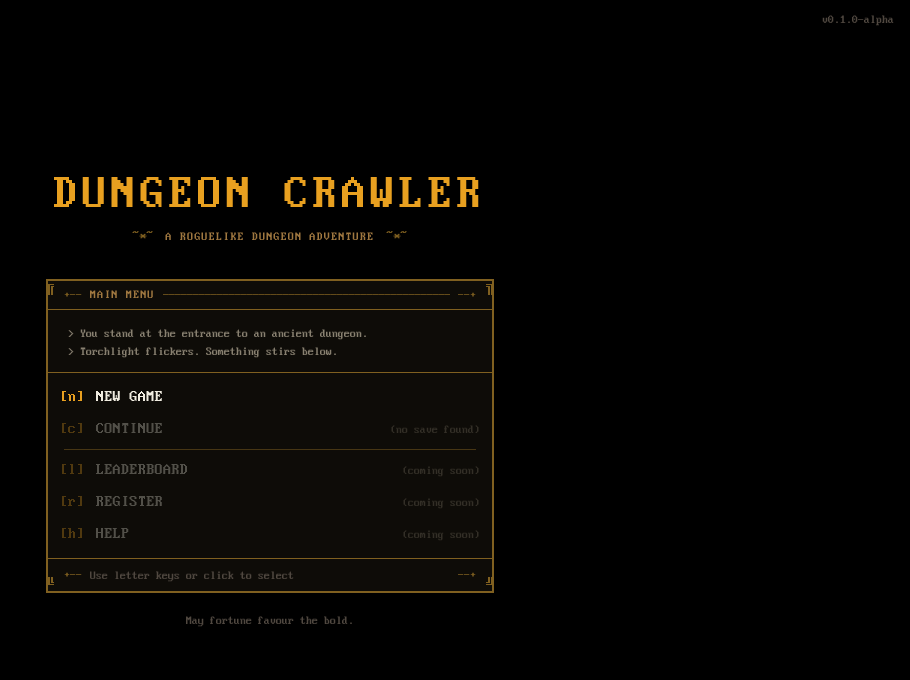
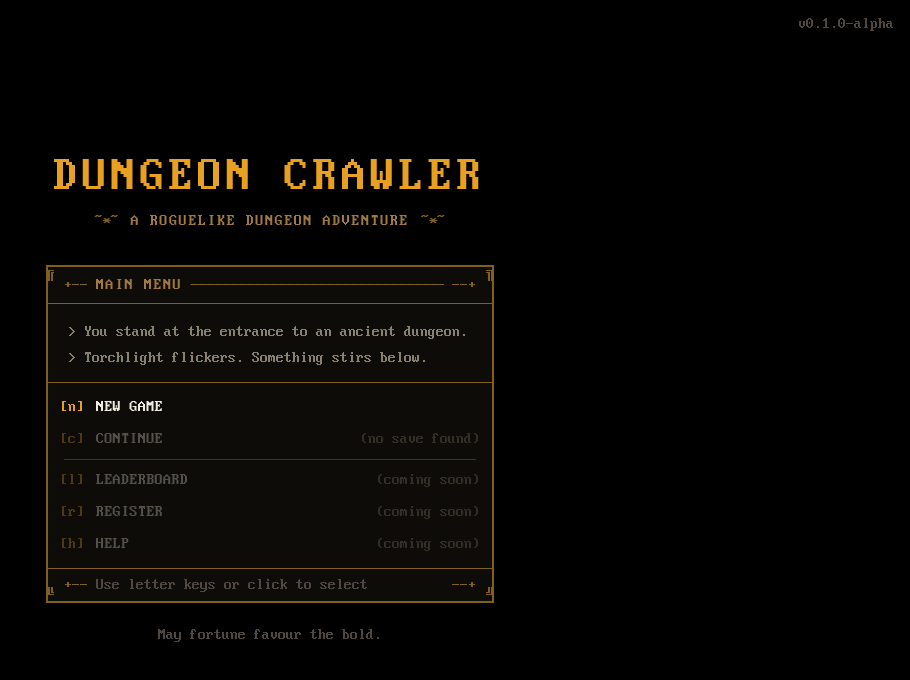
Before and after one commit to ifancyabroad/dungeon-crawler, a React (Vite) app in the folder apps/web/: page / in a window 1280 px wide. Shown: the top 680 px of the page, without its empty margins (370-1280 px from the left). Built offline with nearby package versions, Linux system fonts and the light colour scheme; no server answers.

Commit message:
Update font sizes

```diff
--- a/apps/web/src/components/Card.tsx
+++ b/apps/web/src/components/Card.tsx
@@ -19,7 +19,7 @@ export function Card({ children, title, className = "", variant = "default" }: C
 		<div className={containerClasses.trim()}>
 			{title != null && (
 				<div className="border-b-2 border-border px-4 py-2">
-					<span className="text-sm text-primary">{title}</span>
+					<span className="text-primary">{title}</span>
 				</div>
 			)}
 			<div className="p-4">{children}</div>
--- a/apps/web/src/components/DebugDrawer.tsx
+++ b/apps/web/src/components/DebugDrawer.tsx
@@ -65,7 +65,7 @@ export default function DebugDrawer({ open, onClose }: DebugDrawerProps) {
 			>
 				<div className="sticky top-0 z-10 border-b-2 border-border bg-bg-surface/95 backdrop-blur">
 					<div className="flex items-center justify-between px-4 py-3">
-						<h2 className="text-sm font-semibold text-text">Debug</h2>
+						<h2 className="text-text">Debug</h2>
 						<Button
 							variant="ghost"
 							size="icon"
--- a/apps/web/src/components/Input.tsx
+++ b/apps/web/src/components/Input.tsx
@@ -29,7 +29,7 @@ export function Input({ label, error, className = "", id, ...rest }: InputProps)
 			{error && (
 				<p
 					id={inputId ? `${inputId}-error` : undefined}
-					className="mt-1 text-sm text-error"
+					className="mt-1 text-error"
 					role="alert"
 				>
 					{error}
--- a/apps/web/src/components/Label.tsx
+++ b/apps/web/src/components/Label.tsx
@@ -6,7 +6,7 @@ type LabelProps = ComponentPropsWithoutRef<"label"> & {
 
 export function Label({ children, className = "", required, ...rest }: LabelProps) {
 	return (
-		<label className={`block text-sm text-text-label mb-1 ${className}`.trim()} {...rest}>
+		<label className={`block text-text-label mb-1 ${className}`.trim()} {...rest}>
 			{children}
 			{required && (
 				<span className="text-error ml-0.5" aria-hidden>
--- a/apps/web/src/components/LevelUpModal.tsx
+++ b/apps/web/src/components/LevelUpModal.tsx
@@ -26,8 +26,8 @@ export function LevelUpModal() {
 					</p>
 					<div className="border-t border-border pt-3">
 						<div className="flex justify-between">
-							<span className="text-sm text-text-label">HP gained</span>
-							<span className="text-sm text-hp-text">+{current.hpGained}</span>
+							<span className="text-text-label">HP gained</span>
+							<span className="text-hp-text">+{current.hpGained}</span>
 						</div>
 					</div>
 				</div>
--- a/apps/web/src/components/Modal.tsx
+++ b/apps/web/src/components/Modal.tsx
@@ -56,10 +56,7 @@ export function Modal({ open, onClose, title, children, footer, className = "" }
 					{/* ReactNode title fallback (non-string) */}
 					{title != null && titleString == null && (
 						<div className="shrink-0 border-b border-border px-4 py-2">
-							<h2
-								id="modal-title"
-								className="text-primary text-xs uppercase tracking-widest"
-							>
+							<h2 id="modal-title" className="text-primary uppercase tracking-widest">
 								{title}
 							</h2>
 						</div>
--- a/apps/web/src/components/PanelBox.tsx
+++ b/apps/web/src/components/PanelBox.tsx
@@ -49,17 +49,17 @@ export function PanelBox({ children, title, footer, glow = false, className = ""
 			{/* Title bar */}
 			{title != null && (
 				<div className="border-b border-border px-4 py-1.5 flex items-center gap-2 overflow-hidden">
-					<span className="text-border font-mono text-xs select-none shrink-0">+--</span>
-					<span className="text-text-label font-mono text-xs tracking-widest uppercase shrink-0">
+					<span className="text-border font-mono select-none shrink-0">+--</span>
+					<span className="text-text-label font-mono tracking-widest uppercase shrink-0">
 						{title}
 					</span>
 					<span
-						className="text-border font-mono text-xs select-none flex-1 overflow-hidden whitespace-nowrap"
+						className="text-border font-mono select-none flex-1 overflow-hidden whitespace-nowrap"
 						aria-hidden
 					>
 						{"─".repeat(80)}
 					</span>
-					<span className="text-border font-mono text-xs select-none shrink-0">--+</span>
+					<span className="text-border font-mono select-none shrink-0">--+</span>
 				</div>
 			)}
 
@@ -69,9 +69,9 @@ export function PanelBox({ children, title, footer, glow = false, className = ""
 			{/* Footer bar */}
 			{footer != null && (
 				<div className="border-t border-border px-4 py-1 flex items-center gap-2">
-					<span className="text-border font-mono text-xs select-none shrink-0">+--</span>
+					<span className="text-border font-mono select-none shrink-0">+--</span>
 					<div className="flex-1 min-w-0">{footer}</div>
-					<span className="text-border font-mono text-xs select-none shrink-0">--+</span>
+					<span className="text-border font-mono select-none shrink-0">--+</span>
 				</div>
 			)}
 		</div>
--- a/apps/web/src/pages/Landing.tsx
+++ b/apps/web/src/pages/Landing.tsx
@@ -32,7 +32,7 @@ function MenuItem({ hotkey, label, hint, disabled, onClick }: MenuItemProps) {
 			<span className="text-text-bright font-mono tracking-wide uppercase group-hover:text-primary transition-colors">
 				{label}
 			</span>
-			{hint && <span className="text-text-muted font-mono text-xs ml-auto">{hint}</span>}
+			{hint && <span className="text-text-muted font-mono ml-auto">{hint}</span>}
 		</button>
 	);
 }
@@ -76,9 +76,7 @@ export default function Landing() {
 		<>
 			<div className="min-h-screen bg-bg-base flex flex-col items-center justify-center p-4 overflow-hidden">
 				{/* Version tag */}
-				<div className="absolute top-3 right-4 text-text-dim font-mono text-xs">
-					v0.1.0-alpha
-				</div>
+				<div className="absolute top-3 right-4 text-text-dim font-mono">v0.1.0-alpha</div>
 
 				{/* Title */}
 				<div className="text-center mb-8">
@@ -86,11 +84,11 @@ export default function Landing() {
 						Dungeon Crawler
 					</h1>
 					<div className="flex items-center justify-center gap-3 mt-1">
-						<span className="text-border font-mono text-sm select-none">~*~</span>
-						<span className="text-text-label font-mono text-xs tracking-widest uppercase">
+						<span className="text-border font-mono select-none">~*~</span>
+						<span className="text-text-label font-mono tracking-widest uppercase">
 							A Roguelike Dungeon Adventure
 						</span>
-						<span className="text-border font-mono text-sm select-none">~*~</span>
+						<span className="text-border font-mono select-none">~*~</span>
 					</div>
 				</div>
 
@@ -99,17 +97,17 @@ export default function Landing() {
 					<PanelBox
 						title="Main Menu"
 						footer={
-							<span className="text-text-dim font-mono text-xs">
+							<span className="text-text-dim font-mono">
 								Use letter keys or click to select
 							</span>
 						}
 					>
 						{/* Flavor text */}
 						<div className="px-5 pt-4 pb-3 space-y-0.5 border-b border-border">
-							<p className="text-text-muted font-mono text-xs">
+							<p className="text-text-muted font-mono">
 								&gt; You stand at the entrance to an ancient dungeon.
 							</p>
-							<p className="text-text-muted font-mono text-xs">
+							<p className="text-text-muted font-mono">
 								&gt; Torchlight flickers. Something stirs below.
 							</p>
 						</div>
@@ -143,7 +141,7 @@ export default function Landing() {
 				</div>
 
 				{/* Flavour line */}
-				<div className="mt-5 text-text-dim font-mono text-xs text-center">
+				<div className="mt-5 text-text-dim font-mono text-center">
 					<p>May fortune favour the bold.</p>
 				</div>
 			</div>
```
